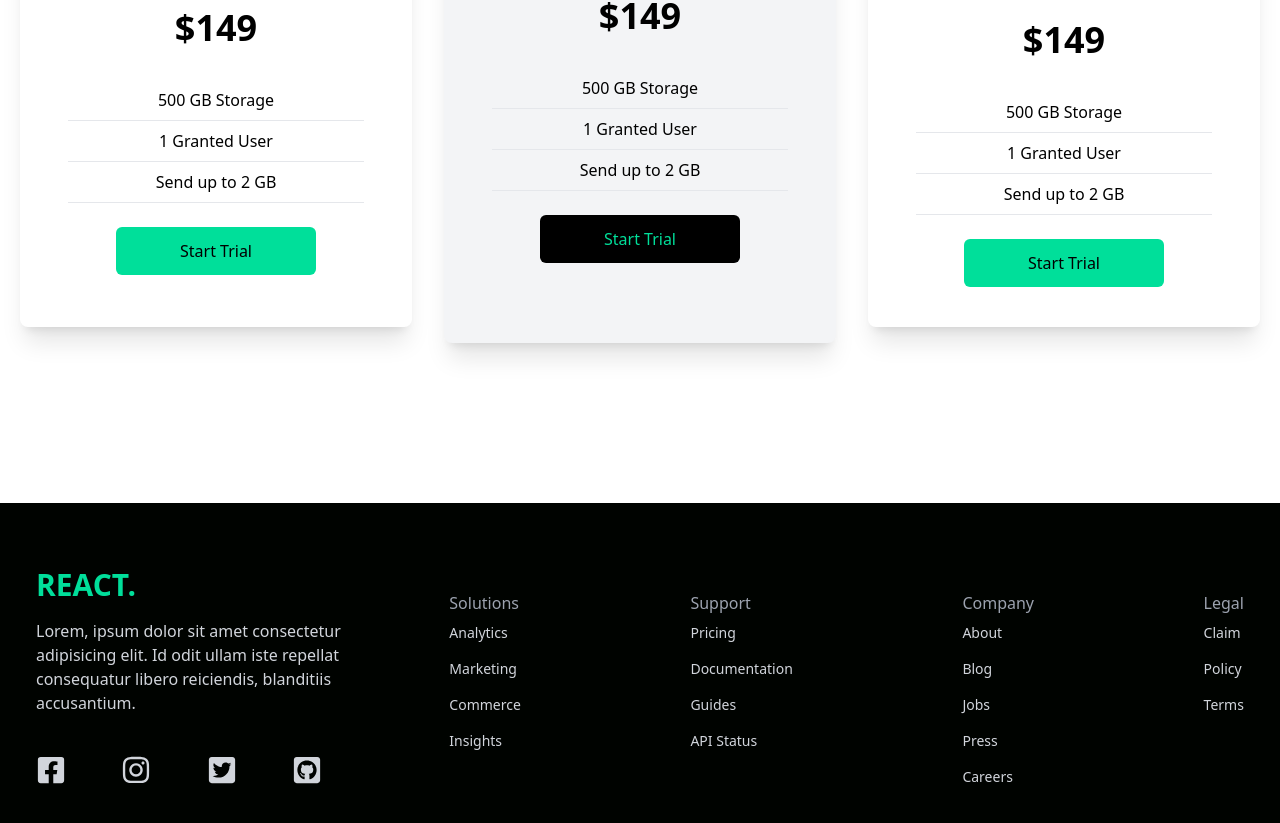
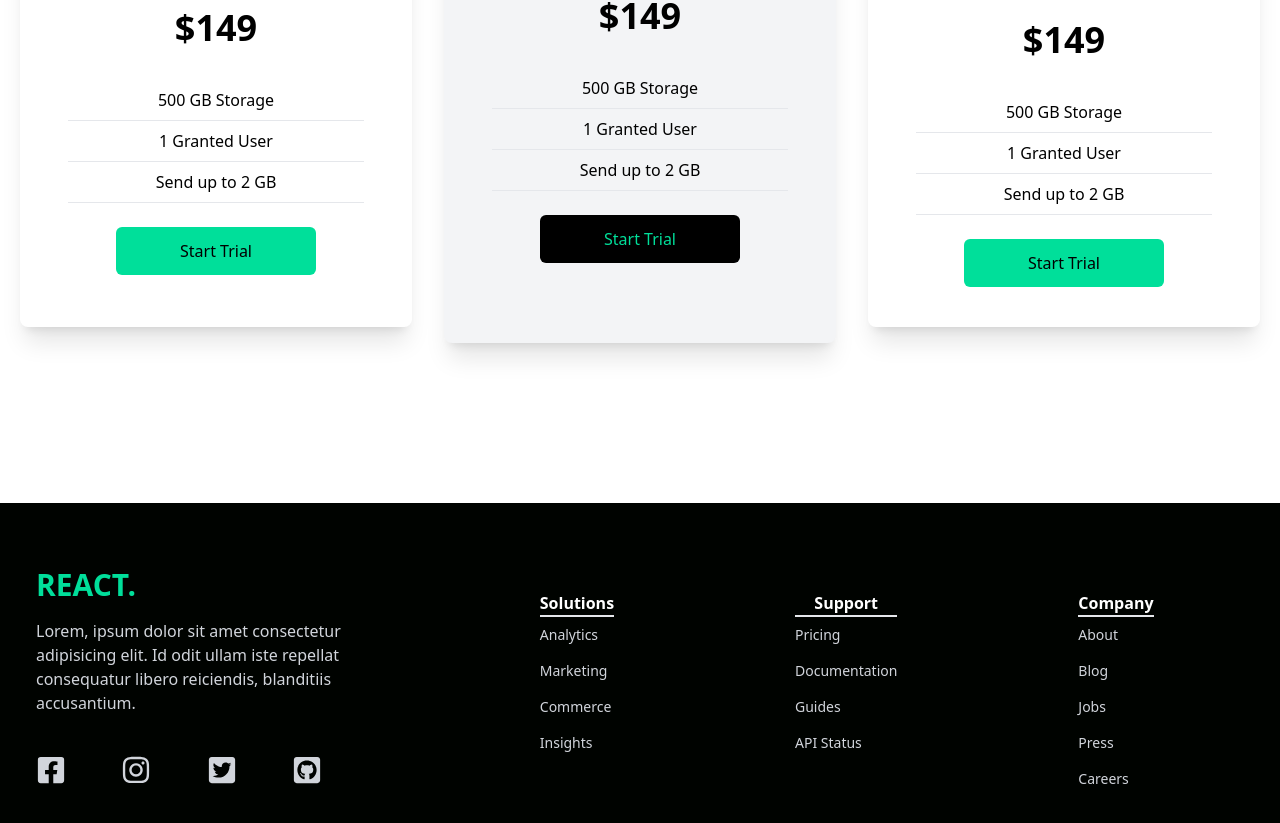
Before and after one commit to jenil97/data-finance-web, a React (Create React App) app: page / in a window 1280 px wide. Shown: the part 1267-2090 px from the top of the page. Built offline with nearby package versions, Linux system fonts and the light colour scheme.

Commit message:
fix: pointers

```diff
--- a/src/components/Footer.jsx
+++ b/src/components/Footer.jsx
@@ -1,59 +1,55 @@
-import React from 'react';
+import React from "react";
 import {
   FaFacebookSquare,
   FaGithubSquare,
   FaInstagram,
   FaTwitterSquare,
-} from 'react-icons/fa';
+} from "react-icons/fa";
 
 const Footer = () => {
   return (
-    <div className='max-w-[1240px] mx-auto py-16 px-4 grid lg:grid-cols-3 gap-8 text-gray-300'>
+    <div className="max-w-[1240px] mx-auto py-16 px-4 grid lg:grid-cols-3 gap-8 text-gray-300">
       <div>
-        <h1 className='w-full text-3xl font-bold text-[#00df9a]'>REACT.</h1>
-        <p className='py-4'>Lorem, ipsum dolor sit amet consectetur adipisicing elit. Id odit ullam iste repellat consequatur libero reiciendis, blanditiis accusantium.</p>
-        <div className='flex justify-between md:w-[75%] my-6'>
+        <h1 className="w-full text-3xl font-bold text-[#00df9a]">REACT.</h1>
+        <p className="py-4">
+          Lorem, ipsum dolor sit amet consectetur adipisicing elit. Id odit
+          ullam iste repellat consequatur libero reiciendis, blanditiis
+          accusantium.
+        </p>
+        <div className="flex justify-between md:w-[75%] my-6 cursor-pointer">
           <FaFacebookSquare size={30} />
           <FaInstagram size={30} />
           <FaTwitterSquare size={30} />
           <FaGithubSquare size={30} />
         </div>
       </div>
-      <div className='lg:col-span-2 flex justify-between mt-6'>
+      <div className="lg:col-span-2 flex justify-around mt-6 cursor-pointer">
         <div>
-        <h6 className='font-medium text-gray-400'>Solutions</h6>
+          <h6 className="font-bold text-white border-b-2">Solutions</h6>
           <ul>
-            <li className='py-2 text-sm'>Analytics</li>
-            <li className='py-2 text-sm'>Marketing</li>
-            <li className='py-2 text-sm'>Commerce</li>
-            <li className='py-2 text-sm'>Insights</li>
+            <li className="py-2 text-sm">Analytics</li>
+            <li className="py-2 text-sm">Marketing</li>
+            <li className="py-2 text-sm">Commerce</li>
+            <li className="py-2 text-sm">Insights</li>
           </ul>
         </div>
         <div>
-        <h6 className='font-medium text-gray-400'>Support</h6>
+          <h6 className="font-bold text-white border-b-2 text-center">Support</h6>
           <ul>
-            <li className='py-2 text-sm'>Pricing</li>
-            <li className='py-2 text-sm'>Documentation</li>
-            <li className='py-2 text-sm'>Guides</li>
-            <li className='py-2 text-sm'>API Status</li>
+            <li className="py-2 text-sm">Pricing</li>
+            <li className="py-2 text-sm">Documentation</li>
+            <li className="py-2 text-sm">Guides</li>
+            <li className="py-2 text-sm">API Status</li>
           </ul>
         </div>
         <div>
-        <h6 className='font-medium text-gray-400'>Company</h6>
+          <h6 className="font-bold text-white border-b-2">Company</h6>
           <ul>
-            <li className='py-2 text-sm'>About</li>
-            <li className='py-2 text-sm'>Blog</li>
-            <li className='py-2 text-sm'>Jobs</li>
-            <li className='py-2 text-sm'>Press</li>
-            <li className='py-2 text-sm'>Careers</li>
-        </ul>
-    </div>
-    <div>
-        <h6 className='font-medium text-gray-400'>Legal</h6>
-        <ul>
-            <li className='py-2 text-sm'>Claim</li>
-            <li className='py-2 text-sm'>Policy</li>
-            <li className='py-2 text-sm'>Terms</li>
+            <li className="py-2 text-sm">About</li>
+            <li className="py-2 text-sm">Blog</li>
+            <li className="py-2 text-sm">Jobs</li>
+            <li className="py-2 text-sm">Press</li>
+            <li className="py-2 text-sm">Careers</li>
           </ul>
         </div>
       </div>
--- a/src/components/Navbar.jsx
+++ b/src/components/Navbar.jsx
@@ -19,11 +19,11 @@ const Navbar = () => {
         <li className="p-4">Contact</li>
       </ul>
       <div onClick={handleNav} className="block md:hidden">
-        {!nav ? <AiOutlineClose size={25} /> : <AiOutlineMenu size={25} />}
+        {nav ? <AiOutlineClose size={25} /> : <AiOutlineMenu size={25} />}
       </div>
       <div
         className={
-          !nav
+          nav
             ? "fixed left-0 top-0 w-[60%] h-full border-r border-r-gray-900 bg-[#000300] ease-in-out duration-500"
             : "fixed left-[-100%]"
         }
--- a/src/components/Newsletter.jsx
+++ b/src/components/Newsletter.jsx
@@ -23,7 +23,7 @@ const Newsletter = () => {
           </div>
           <p>
             We care bout the protection of your data. Read our{" "}
-            <span className="text-[#00df9a]">Privacy Policy.</span>
+            <span className="text-[#00df9a] cursor-pointer">Privacy Policy.</span>
           </p>
         </div>
       </div>
```
Lines whose indentation alone changed are shown as unchanged.
